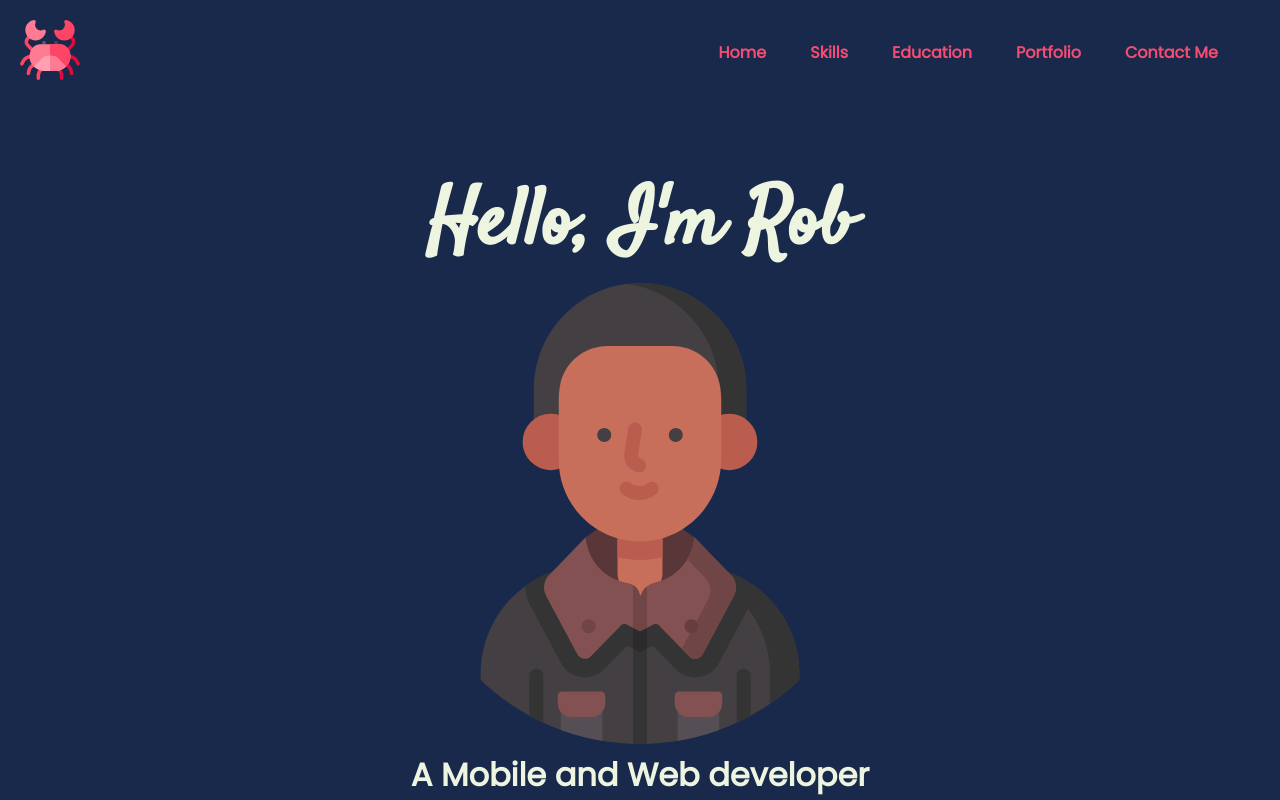
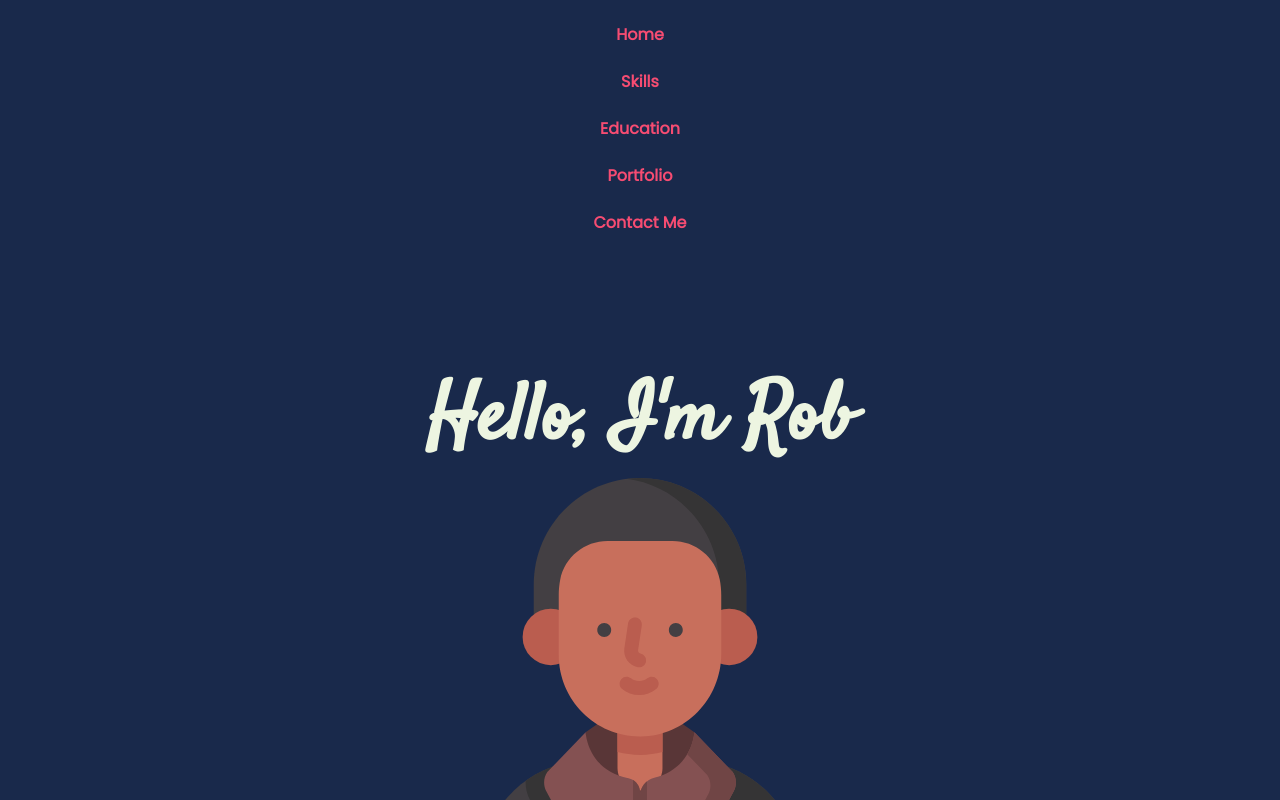
Before and after one commit to RobertoPotato/my_portfolio, a React (Create React App) app: page / in a window 1280 px wide. Shown: the top 800 px of the page. Built offline with nearby package versions, Linux system fonts and the light colour scheme.

Commit message:
Very low-level navigation menu switching using state hook

```diff
--- a/src/App.js
+++ b/src/App.js
@@ -1,15 +1,24 @@
+import React, { useState } from 'react';
 import Nav from './components/Nav';
+import NavMobile from './components/NavMobile';
 import Hero from './Hero';
 import SkillsList from './components/SkillsList';
 import { ModalProvider } from 'styled-react-modal';
 import GlobalStyle from './GlobalStyles';
 
 function App() {
+  const [showMobileNav, setShowMobileNav] = useState(true);
+
   return (
     <div className='App'>
       <ModalProvider>
         <GlobalStyle />
-        <Nav />
+        {/*    */}
+        {showMobileNav ? (
+          <NavMobile />
+        ) : (
+          <Nav showNav={() => setShowMobileNav(!showMobileNav)} />
+        )}
         <Hero />
         <SkillsList />
       </ModalProvider>
--- a/src/GlobalStyles.js
+++ b/src/GlobalStyles.js
@@ -1,5 +1,5 @@
 import { createGlobalStyle } from 'styled-components';
-import { smallDevices, xSmallDevices, mediumDevices } from './breakpoints';
+import { xSmallDevices, mediumDevices } from './breakpoints';
 
 const GlobalStyle = createGlobalStyle`
 
--- a/src/components/Nav.js
+++ b/src/components/Nav.js
@@ -46,16 +46,18 @@ const NavItem = styled.li`
   margin: 22px;
 `;
 
-const Nav = () => {
+const Nav = ({ showNav }) => {
   return (
     <div>
       <NavBar>
         <Logo id='logo' src={logo} alt='logo-img' />
-        <HamburgerMenu>
-          <HamburgerSlice />
-          <HamburgerSlice />
-          <HamburgerSlice />
-        </HamburgerMenu>
+        <button onClick={showNav}>
+          <HamburgerMenu>
+            <HamburgerSlice />
+            <HamburgerSlice />
+            <HamburgerSlice />
+          </HamburgerMenu>
+        </button>
         <NavItemsContainer className='nav-items-container'>
           <NavItem>
             <a href='#'>Home</a>
--- /dev/null
+++ b/src/components/NavMobile.js
@@ -0,0 +1,39 @@
+import React from 'react';
+import styled from 'styled-components';
+import { mediumDevices } from '../breakpoints';
+
+const NavItemsContainer = styled.ul`
+  transition: 0.4s all;
+
+  @media (max-width: ${mediumDevices}px) {
+  }
+`;
+
+const NavItem = styled.li`
+  display: block;
+  margin: 22px;
+`;
+
+const NavMobile = () => {
+  return (
+    <NavItemsContainer className='nav-items-container'>
+      <NavItem>
+        <a href='#'>Home</a>
+      </NavItem>
+      <NavItem>
+        <a href='#'>Skills</a>
+      </NavItem>
+      <NavItem>
+        <a href='#'>Education</a>
+      </NavItem>
+      <NavItem>
+        <a href='#'>Portfolio</a>
+      </NavItem>
+      <NavItem>
+        <a href='#'>Contact Me</a>
+      </NavItem>
+    </NavItemsContainer>
+  );
+};
+
+export default NavMobile;
```
Also changed, not shown: 1 other file (tests, documents, lock files or other folders).
